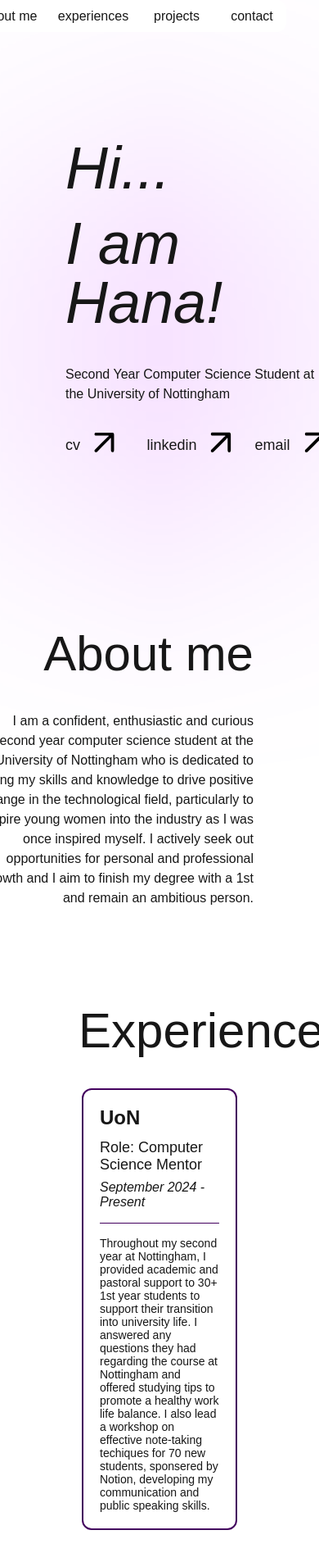
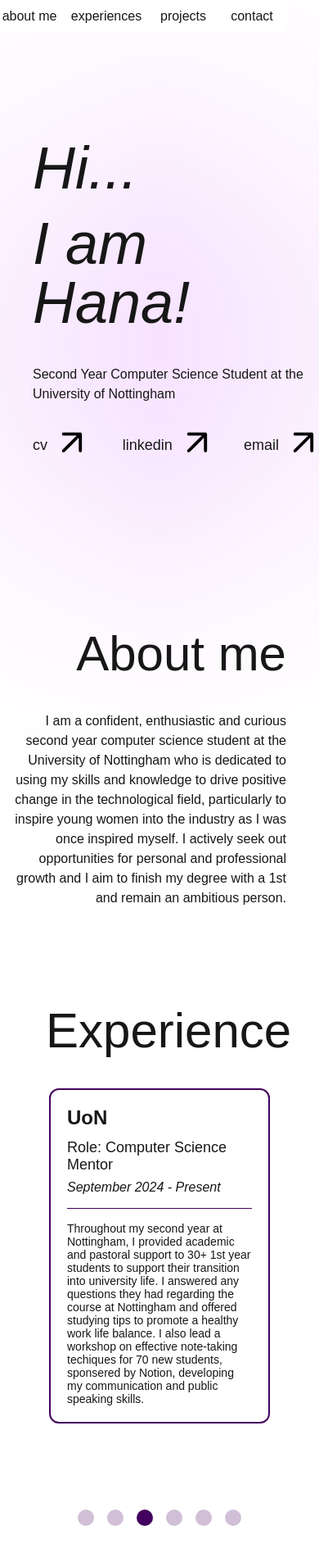
Before and after one commit to HanaAhmedMahmoud/Personal-Website, a Next.js app: page / in a window 390 px wide. Shown: the top 1906 px of the page at 82% size. Built offline with nearby package versions, Linux system fonts and the light colour scheme; a web font is replaced by a local one.

Commit message:
reactive margins

```diff
--- a/modules/about-me.tsx
+++ b/modules/about-me.tsx
@@ -8,7 +8,7 @@ export default function AboutMe() {
   const isVisible1 = useIsVisible({ref: ref1});
 
   return (
-    <div className="mt-[20vh] flex justify-end mr-20" id="about-me">
+    <div className="mt-[20vh] flex justify-end mr-10 sm:mr-20" id="about-me">
       <div
         ref={ref1}
         className={`transition-opacity ease-in duration-700 ${
--- a/modules/contact.tsx
+++ b/modules/contact.tsx
@@ -66,7 +66,7 @@ export default function Contact() {
           <div className="flex flex-row my-3 sm:my-6">
             <h2 className="text-sm sm:text-xl px-10">Name:</h2>
             <input
-              className="bg-[#F9F9F9] border border-[#C1C1C1] rounded text-xs sm:text-lg h-[20px] w-[150px] sm:h-[30px] sm:w-[425px] p-2"
+              className="bg-[#F9F9F9] border border-[#C1C1C1] rounded text-xs sm:text-lg h-[20px] w-[175px] sm:h-[30px] sm:w-[425px] p-2"
               value={formData.name}
               onChange={(e) => {
                 setFormData({...formData, name: e.target.value});
@@ -77,7 +77,7 @@ export default function Contact() {
           <div className="flex flex-row my-3 sm:my-6">
             <h2 className="text-sm sm:text-xl px-10">Email:</h2>
             <input
-              className="bg-[#F9F9F9] border border-[#C1C1C1] rounded text-xs sm:text-lg h-[20px] w-[150px] sm:h-[30px] sm:w-[425px] p-2"
+              className="bg-[#F9F9F9] border border-[#C1C1C1] rounded text-xs sm:text-lg h-[20px] w-[175px] sm:h-[30px] sm:w-[425px] p-2"
               value={formData.email}
               onChange={(e) => {
                 setFormData({...formData, email: e.target.value});
@@ -89,7 +89,7 @@ export default function Contact() {
           <div className="flex flex-row mt-3 sm:mt-6">
             <h2 className="text-sm sm:text-xl px-7 sm:px-6">Message:</h2>
             <textarea
-              className="bg-[#F9F9F9] border border-[#C1C1C1] rounded text-xs sm:text-lg h-[50px] w-[150px] sm:h-[130px] sm:w-[425px] resize-none p-2"
+              className="bg-[#F9F9F9] border border-[#C1C1C1] rounded text-xs sm:text-lg h-[50px] w-[175px] sm:h-[130px] sm:w-[425px] resize-none p-2"
               value={formData.message}
               onChange={(e) => {
                 setFormData({...formData, message: e.target.value});
--- a/modules/experience.tsx
+++ b/modules/experience.tsx
@@ -111,7 +111,7 @@ export default function Experience() {
   }, []);
 
   return (
-    <div className="mt-20 mx-20" id="experience">
+    <div className="mt-20 mx-10 sm:mx-20" id="experience">
       <div
         ref={ref}
         className={`transition-opacity ease-in duration-700 ${
--- a/modules/landing.tsx
+++ b/modules/landing.tsx
@@ -9,7 +9,7 @@ export default function Landing() {
   const isVisible = useIsVisible({ref: ref1});
 
   return (
-    <div className="ml-20 pt-[20vh]" id="home">
+    <div className="ml-10 sm:ml-20 pt-[20vh]" id="home">
       <div className={poltawski.className}>
         <h1
           ref={ref1}
--- a/modules/nav-bar.tsx
+++ b/modules/nav-bar.tsx
@@ -12,7 +12,7 @@ export default function NavigationBar() {
 
   return (
     <div className="fixed w-full top-0 right-0 py-6 z-30">
-      <div className="absolute top-0 right-0 flex flex-row gap-3 sm:gap-10 py-0.5 px-0.5 mx-10 bg-white rounded-xl">
+      <div className="absolute top-0 right-0 flex flex-row gap-1 sm:gap-10 py-0.5 px-0.5 mx-10 bg-white rounded-xl">
         <button
           className={clsx(
             'w-[80px] h-[35px] rounded-xl',
--- a/modules/projects.tsx
+++ b/modules/projects.tsx
@@ -77,7 +77,7 @@ export default function Projects() {
   }, []);
 
   return (
-    <div className="mt-[20vh] mx-20 pb-10" id="projects">
+    <div className="mt-[20vh] mx-10 sm:mx-20 pb-10" id="projects">
       <div
         ref={ref}
         className={`transition-opacity ease-in duration-700 ${
```
